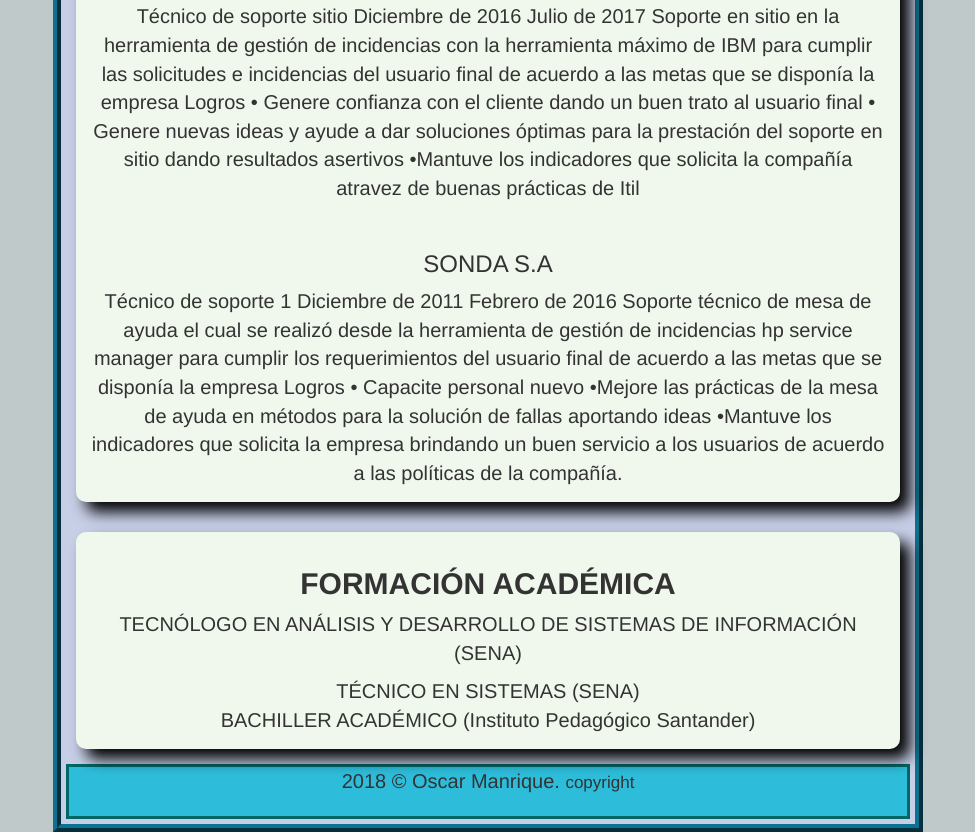
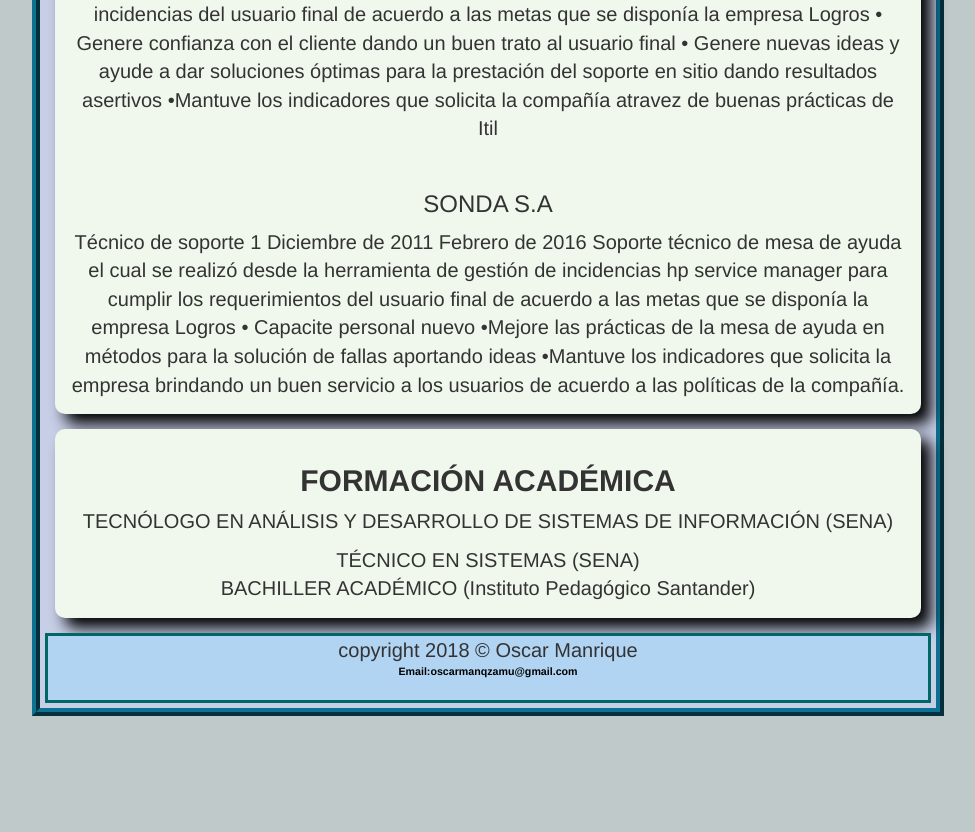
Before and after one commit to osquall1/HojaDeVida, a plain HTML site: page index.html in a window 1280 px wide. Shown: the part 1145-1977 px from the top of the page, without its empty margins (152-1127 px from the left). After the commit the page ends 1861 px from the top, so only its background shows below. Drawn offline with nearby package versions, Linux system fonts and the light colour scheme; files whose address does not match are found by name.

Commit message:
mejora responsive
mejora en responsive

```diff
--- a/estilo/estilos.css
+++ b/estilo/estilos.css
@@ -1,24 +1,17 @@
 @charset"utf-8";
 * { margin:0px auto; }
-.cuerpo{ margin: 1px auto;
-         border: 5px;
-         width: 900px;
+.cuerpo{
          background-color: #BFC9CA;
          }
-.cuerpolog{margin: 0px auto;
-         border: 0px;
-         width: 1000px;
-         height:500px;
-         background-color: rgba(136, 125, 103, 0.99);
-         background-repeat: no-repeat;background-position: center;}
+
 .barranaveg img{ float: left; margin: 0px; }
 .pie{ font-size: 20px; clear:both; text-align:center;padding:0px;
-     background:rgba(45, 189, 218);border: 3px solid #006666; margin: 5px;}
+     background:#B1D4F3;border: 3px solid #006666; margin: 5px;}
 .imagenprincipal{ margin: 0px  ;border: 8px  ridge #0D7191;
-                  background-color:#C7CFE7; width:auto; height:auto;
+                  background-color:#C7CFE7; width: 80%;
                    }
 
-.art{float: right;  margin:15px; padding: 15px;
+.art{  margin:15px; padding: 15px;
   font-size: 20px;
   background-color: #F0F8ED;
   box-shadow: #000000 10px 10px 15px; border-radius: 10px;
--- a/index.html
+++ b/index.html
@@ -27,7 +27,7 @@
 
 
 
-    <div class="col-lg-12 col-md-12 col-sm-12 col-xs-6">
+    <div class="container">
         <button data-lang="es" ><img src="estilo/spa.png" width="40" height="25" alt="" ></button>
         <button data-lang="en" ><img src="estilo/eng.png" width="40" height="25" alt=""></button>
         <br></br>
@@ -63,7 +63,7 @@
             </script>
 
         </center><br>
-
+        <center>
         <div class="imagenprincipal">
      <center>
 
@@ -73,8 +73,8 @@
     <section class="seccion">
        <article class="art">
            <h2 id="info">OSCAR JAVIER MANRIQUE ZAMUDIO</h2>
-           <p class="es">DIRECCIÓN RESIDENCIA: CALLE 6ª No 88 – 51 INT 23 APTO 404 TÍNTALA      TELÉFONOS: 7404503– CELULAR 3118048458-3194158400  Email: oscarmanqzamu@hotmail.com </p>
-           <p class="en">RESIDENCE ADDRESS: 6TH STREET No 88 - 51 INT 23 SUITABLE 404 TÍNTALA TELEPHONE: 7404503- CELLULAR 3118048458-3194158400 Email: oscarmanqzamu@hotmail.com </p>
+           <p class="es">DIRECCIÓN RESIDENCIA: CALLE 6ª No 88 – 51 INT 23 APTO 404 TÍNTALA      TELÉFONOS: 7404503– CELULAR 3118048458-3194158400   </p>
+           <p class="en">RESIDENCE ADDRESS: 6TH STREET No 88 - 51 INT 23 SUITABLE 404 TÍNTALA TELEPHONE: 7404503- CELLULAR 3118048458-3194158400  </p>
 
         </article>
 
@@ -127,12 +127,12 @@
 
 
       <div class="pie">
-       2018 ©  Oscar Manrique.
-       <small>copyright</small>
+       copyright 2018 © Oscar Manrique<br> <p style="color: #000000; font-size: 8pt; font-weight: bold;"> Email:oscarmanqzamu@gmail.com</p>
        <address></address>
       </div>
      </center>
  </div>
+        </center>
   </div>
 
   </body>
```
